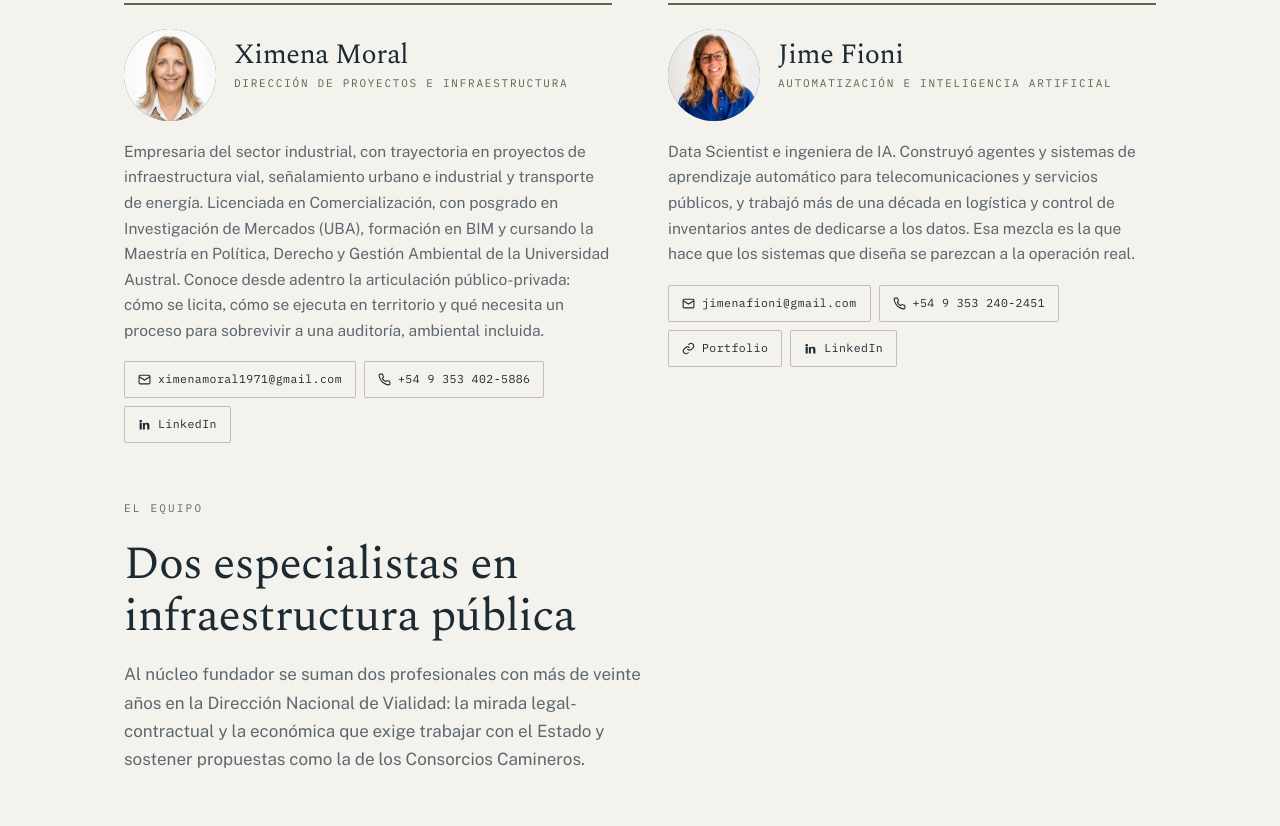
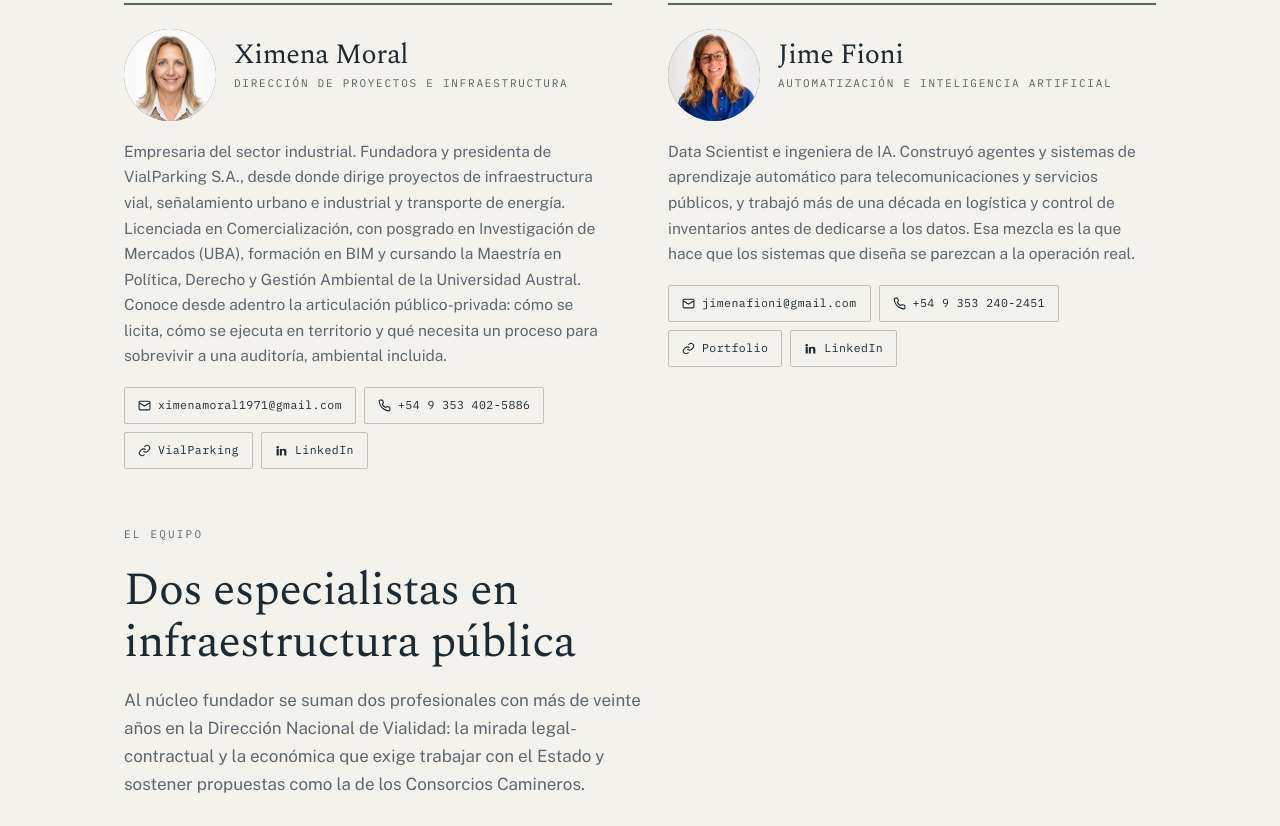
Before and after one commit to JimeFioni/PitIA, a plain HTML site: page index.html in a window 1280 px wide. Shown: the part 6272-7098 px from the top of the page. Drawn offline with nearby package versions, Linux system fonts and the light colour scheme.

Commit message:
Revierte bio de Ximena: vuelve como presidenta de VialParking

```diff
--- a/index.html
+++ b/index.html
@@ -738,10 +738,11 @@ body.menu-open .menu{opacity:1;visibility:visible;}
         <div class="ph-photo"><span>XM</span><img src="assets/fotos/ximena.jpg" alt="Ximena Moral" loading="lazy"></div>
         <div><h3>Ximena Moral</h3><div class="role">Dirección de proyectos e infraestructura</div></div>
       </div>
-      <p>Empresaria del sector industrial, con trayectoria en proyectos de infraestructura vial, señalamiento urbano e industrial y transporte de energía. Licenciada en Comercialización, con posgrado en Investigación de Mercados (UBA), formación en BIM y cursando la Maestría en Política, Derecho y Gestión Ambiental de la Universidad Austral. Conoce desde adentro la articulación público-privada: cómo se licita, cómo se ejecuta en territorio y qué necesita un proceso para sobrevivir a una auditoría, ambiental incluida.</p>
+      <p>Empresaria del sector industrial. Fundadora y presidenta de VialParking S.A., desde donde dirige proyectos de infraestructura vial, señalamiento urbano e industrial y transporte de energía. Licenciada en Comercialización, con posgrado en Investigación de Mercados (UBA), formación en BIM y cursando la Maestría en Política, Derecho y Gestión Ambiental de la Universidad Austral. Conoce desde adentro la articulación público-privada: cómo se licita, cómo se ejecuta en territorio y qué necesita un proceso para sobrevivir a una auditoría, ambiental incluida.</p>
       <div class="ph-links">
         <a class="ph-link" href="mailto:ximenamoral1971@gmail.com"><svg width="13" height="13" viewBox="0 0 24 24" fill="none" stroke="currentColor" stroke-width="2"><rect x="2" y="4" width="20" height="16" rx="2"/><path d="m2 7 10 6 10-6"/></svg> ximenamoral1971@gmail.com</a>
         <a class="ph-link" href="tel:+5493534025886"><svg width="13" height="13" viewBox="0 0 24 24" fill="none" stroke="currentColor" stroke-width="2"><path d="M22 16.9v3a2 2 0 0 1-2.2 2 19.8 19.8 0 0 1-8.6-3.1 19.5 19.5 0 0 1-6-6A19.8 19.8 0 0 1 2.1 4.2 2 2 0 0 1 4.1 2h3a2 2 0 0 1 2 1.7c.1 1 .4 1.9.7 2.8a2 2 0 0 1-.5 2.1L8.1 9.9a16 16 0 0 0 6 6l1.3-1.2a2 2 0 0 1 2.1-.5c.9.3 1.8.6 2.8.7a2 2 0 0 1 1.7 2z"/></svg> +54 9 353 402-5886</a>
+        <a class="ph-link" href="https://VIALPARKING-URL" target="_blank" rel="noopener"><svg width="13" height="13" viewBox="0 0 24 24" fill="none" stroke="currentColor" stroke-width="2"><path d="M10 13a5 5 0 0 0 7.5.5l3-3a5 5 0 0 0-7-7l-1.7 1.7"/><path d="M14 11a5 5 0 0 0-7.5-.5l-3 3a5 5 0 0 0 7 7L12 19"/></svg> VialParking</a>
         <a class="ph-link" href="https://www.linkedin.com/in/ximena-moral-383b2812" target="_blank" rel="noopener"><svg width="13" height="13" viewBox="0 0 24 24" fill="currentColor"><path d="M4.98 3.5a2.5 2.5 0 1 1 0 5 2.5 2.5 0 0 1 0-5zM3 9h4v12H3zM9 9h3.8v1.7h.05c.53-1 1.83-2.05 3.76-2.05C20.5 8.65 21 11.1 21 14.2V21h-4v-6c0-1.43-.03-3.27-2-3.27-2 0-2.3 1.56-2.3 3.17V21H9z"/></svg> LinkedIn</a>
       </div>
     </article>
```
